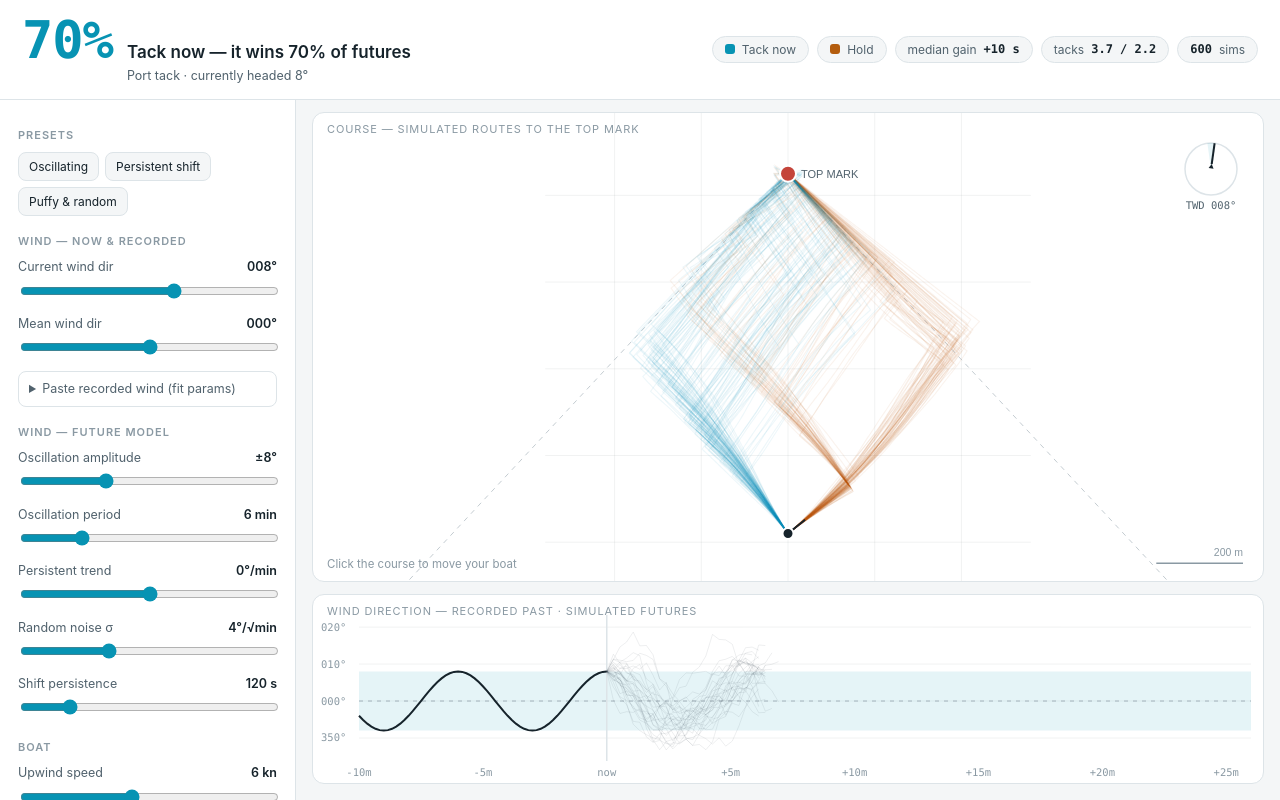
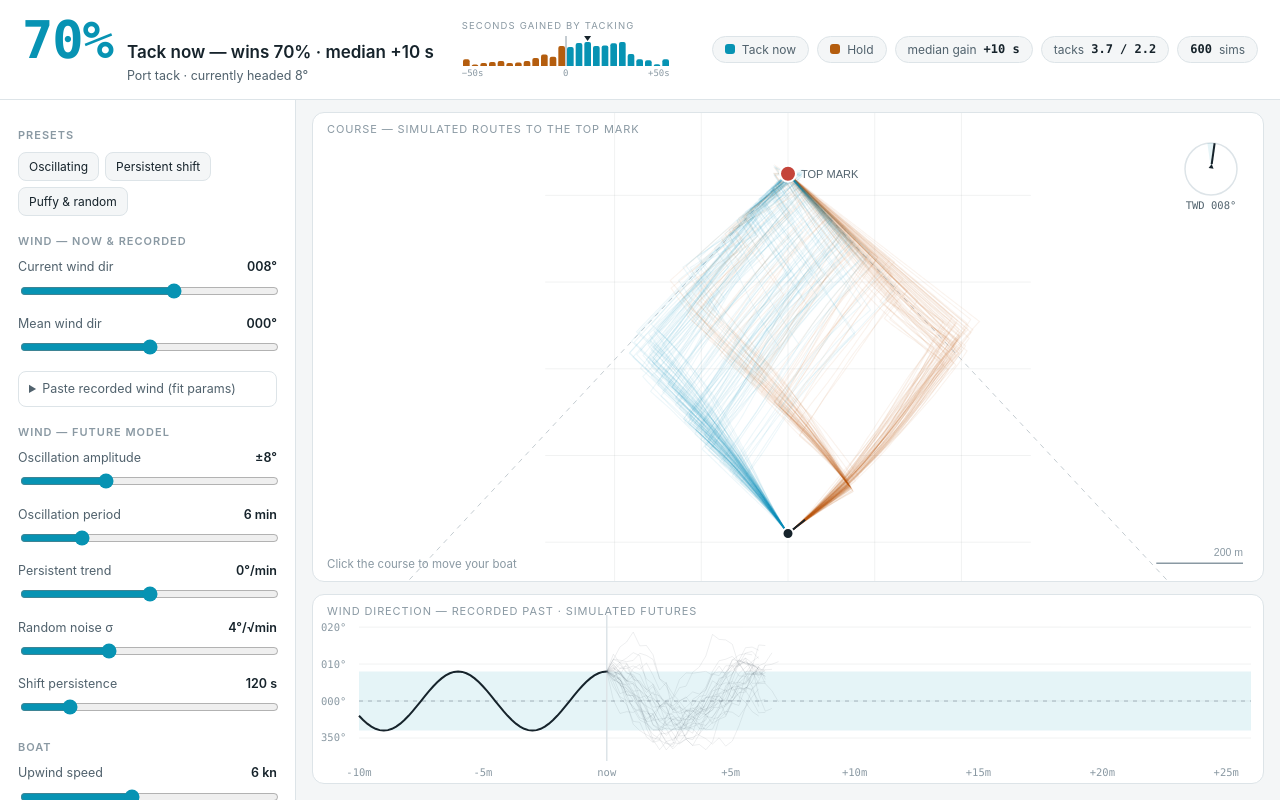
Before and after one commit to gradymorgan/tack-now, a website: page tack_now.html in a window 1280 px wide. Drawn offline with Linux system fonts and the light colour scheme.

Commit message:
Headline shows probability and magnitude; gain-distribution strip in header
The verdict now pairs win% with the median paired-duel delta
("Tack now — wins 70% · median +10 s"), and a small histogram of
seconds-gained-by-tacking sits in the instrument bar: teal mass right
of zero = futures where tacking wins, amber left = holding wins, ink
triangle = median, symmetric p95 range so zero stays centred. Display
only — the deltas were already collected per run; no simulation change.
Teal/amber pair validated for CVD separation and contrast on both
light and dark panel surfaces.

Co-Authored-By: Claude Fable 5 <noreply@anthropic.com>
Claude-Session: https://claude.ai/code/session_015kPs7B7Z64sRyAuoA9bTdj

```diff
--- a/tack_now.html
+++ b/tack_now.html
@@ -76,6 +76,13 @@
   .chip b { color: var(--ink); font-weight: 600; }
   .sw { width: 10px; height: 10px; border-radius: 3px; display: inline-block; }
   .sw.tack { background: var(--tack); } .sw.hold { background: var(--hold); }
+  .gainfig { width: 208px; }
+  .gainfig .lbl {
+    font-size: 9.5px; letter-spacing: 0.12em; color: var(--ink-3);
+    text-transform: uppercase; margin-bottom: 3px; white-space: nowrap;
+  }
+  .gainfig canvas { position: static; display: block; width: 100%; height: 30px; }
+  .gainfig .axis { display: flex; justify-content: space-between; font-size: 9px; color: var(--ink-3); margin-top: 1px; }
 
   /* ---------- layout ---------- */
   main { display: grid; grid-template-columns: 296px minmax(0, 1fr); gap: 0; min-height: 0; }
@@ -145,6 +152,11 @@
       <div id="verdictText">Running…</div>
       <div id="verdictSub"></div>
     </div>
+  </div>
+  <div class="gainfig" title="Distribution of seconds gained by tacking, across all simulated futures">
+    <div class="lbl">Seconds gained by tacking</div>
+    <canvas id="gain"></canvas>
+    <div class="axis mono"><span id="gainLo">—</span><span>0</span><span id="gainHi">—</span></div>
   </div>
   <div class="chips">
     <div class="chip"><span class="sw tack"></span>Tack now</div>
@@ -435,19 +447,20 @@ function run() {
 function updateStats() {
   const r = results; if (!r || !r.done) return;
   const pct = 100 * r.wins / r.done;
+  const d = [...r.diffs].sort((a, b) => a - b);
+  const med = d[Math.floor(d.length / 2)];
+  const medTxt = "median " + (med >= 0 ? "+" : "−") + Math.abs(med).toFixed(0) + " s";
   $("winPct").textContent = pct.toFixed(0) + "%";
   $("winPct").style.color = pct >= 52 ? css("--tack") : pct <= 48 ? css("--hold") : css("--ink");
   $("verdictText").textContent =
-    pct >= 52 ? "Tack now — it wins " + pct.toFixed(0) + "% of futures"
-    : pct <= 48 ? "Hold — tacking wins only " + pct.toFixed(0) + "%"
-    : "Toss-up — sail your plan";
+    pct >= 52 ? "Tack now — wins " + pct.toFixed(0) + "% · " + medTxt
+    : pct <= 48 ? "Hold — tacking wins " + pct.toFixed(0) + "% · " + medTxt
+    : "Toss-up — " + medTxt + " · sail your plan";
   const shift = normAng(r.P.cur - r.P.mean);
   const rel = boatTack === "port" ? shift : -shift;
   $("verdictSub").textContent =
     (boatTack === "port" ? "Port tack" : "Starboard tack") + " · currently " +
     (rel > 1 ? "headed " + Math.abs(rel).toFixed(0) + "°" : rel < -1 ? "lifted " + Math.abs(rel).toFixed(0) + "°" : "on mean wind");
-  const d = [...r.diffs].sort((a, b) => a - b);
-  const med = d[Math.floor(d.length / 2)];
   $("medGain").textContent = (med >= 0 ? "+" : "−") + Math.abs(med).toFixed(0) + " s";
   $("tackCounts").textContent = (r.tacksA / r.done).toFixed(1) + " / " + (r.tacksB / r.done).toFixed(1);
   $("simCount").textContent = r.done;
@@ -733,7 +746,43 @@ function refreshOutputs() {
 }
 let timer = null;
 function schedule() { refreshOutputs(); drawAll(); clearTimeout(timer); timer = setTimeout(run, 160); }
-function drawAll() { drawCourse(); drawStrip(); }
+/* Δt strip: histogram of seconds gained by tacking, one bar mass per future.
+   Symmetric range keeps zero centred so the teal/amber balance reads at a
+   glance; tails clamp into the end bins; ink triangle = median. */
+function drawGain() {
+  const c = $("gain"); if (!c) return;
+  const { ctx, w, h } = fitCanvas(c);
+  ctx.clearRect(0, 0, w, h);
+  const clamp = (v, a, b) => Math.max(a, Math.min(b, v));
+  const r = results;
+  if (!r || r.diffs.length < 20) { $("gainLo").textContent = "—"; $("gainHi").textContent = "—"; return; }
+  const abs = r.diffs.map(Math.abs).sort((a, b) => a - b);
+  const L = Math.max(10, 10 * Math.ceil(abs[Math.floor(0.95 * (abs.length - 1))] / 10));
+  const BINS = 24;                          // even count: zero falls on a bin edge
+  const counts = new Array(BINS).fill(0);
+  for (const v of r.diffs) counts[Math.min(BINS - 1, Math.floor((clamp(v, -L, L) + L) / (2 * L) * BINS))]++;
+  const maxN = Math.max(...counts);
+  const X = v => (v + L) / (2 * L) * w;
+  for (let k = 0; k < BINS; k++) {
+    if (!counts[k]) continue;
+    const x0 = X(-L + 2 * L * k / BINS) + 1, x1 = X(-L + 2 * L * (k + 1) / BINS) - 1;
+    const bh = Math.max(1.5, (h - 6) * counts[k] / maxN);
+    ctx.fillStyle = css(k >= BINS / 2 ? "--tack" : "--hold");
+    ctx.beginPath();
+    if (ctx.roundRect) ctx.roundRect(x0, h - bh, x1 - x0, bh + 2, [2, 2, 0, 0]);
+    else ctx.rect(x0, h - bh, x1 - x0, bh);
+    ctx.fill();
+  }
+  ctx.strokeStyle = css("--ink-3"); ctx.lineWidth = 1;
+  ctx.beginPath(); ctx.moveTo(w / 2, 0); ctx.lineTo(w / 2, h); ctx.stroke();
+  const d = [...r.diffs].sort((a, b) => a - b);
+  const mx = X(clamp(d[Math.floor(d.length / 2)], -L, L));
+  ctx.fillStyle = css("--ink");
+  ctx.beginPath(); ctx.moveTo(mx - 3.5, 0); ctx.lineTo(mx + 3.5, 0); ctx.lineTo(mx, 5); ctx.closePath(); ctx.fill();
+  $("gainLo").textContent = "−" + L + "s"; $("gainHi").textContent = "+" + L + "s";
+}
+
+function drawAll() { drawCourse(); drawStrip(); drawGain(); }
 
 for (const k in sliders) $("p_" + k).addEventListener("input", () => {
   if (k !== "cur" && k !== "mean" && k !== "trend") pastedWind = pastedWind; else pastedWind = null;
```
Also changed, not shown: docs/superpowers/specs/2026-07-13-gain-distribution-display-design.md (added, +50 -0 lines), public/index.html (+56 -6 lines).
